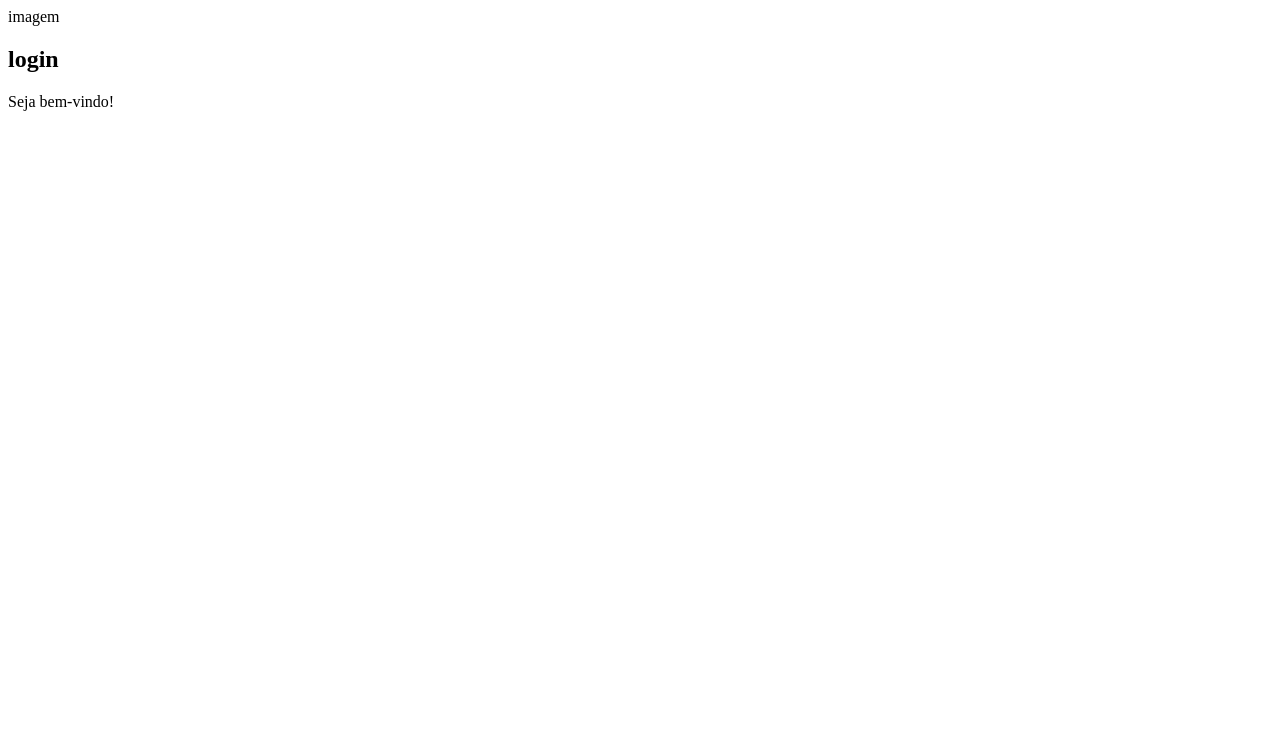
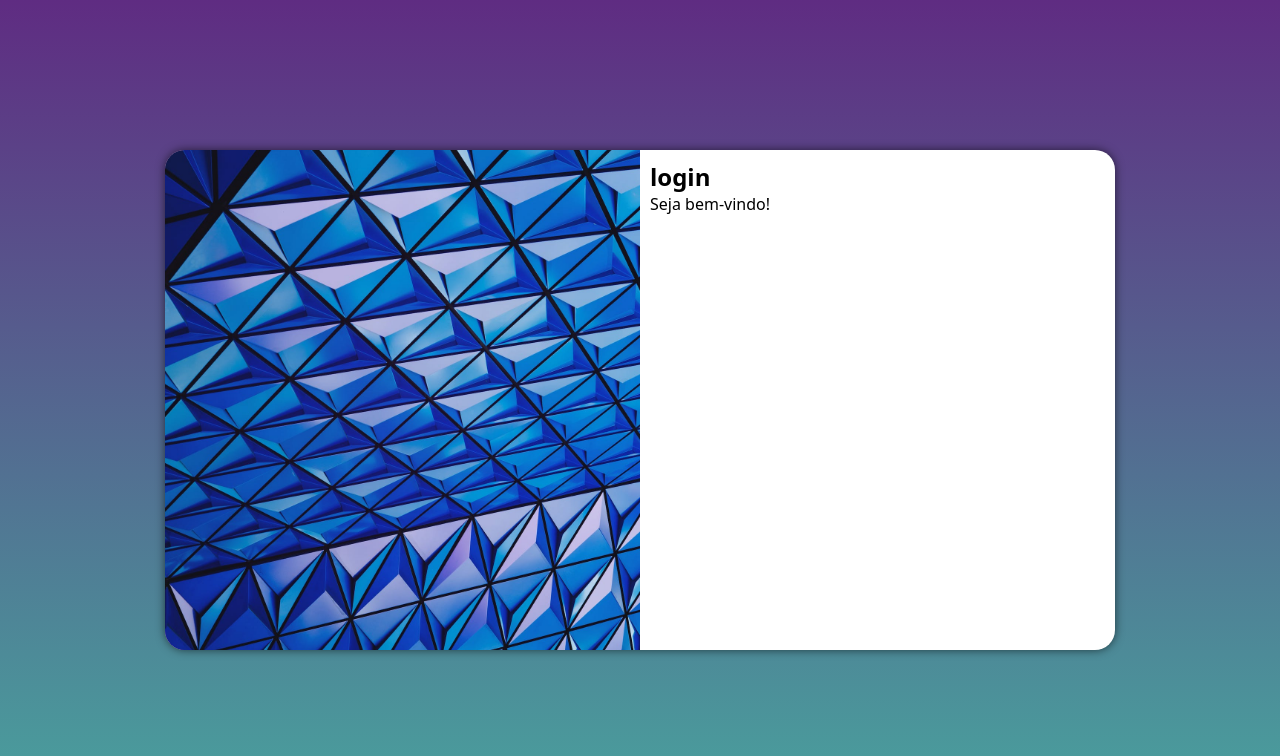
Before and after one commit to VicthorCM/projeto_login, a plain HTML site: page index.html in a window 1280 px wide. Drawn offline with Linux system fonts and the light colour scheme.

Commit message:
media query

```diff
--- /dev/null
+++ b/estilos/mediaqueries.css
@@ -0,0 +1,41 @@
+@charset "UTF-8";
+
+@media screen and (min-width: 768px) and (max-width:992px)
+{
+    body{
+        background-image: linear-gradient(to top, #49a09d,#5f2c82 );
+    }
+    section#login{
+        width: 80vw;
+    }
+
+    section#login>div#imagem{
+        float:left;
+        width: 30%;
+        height: 100%;
+    }
+    section#login>div#formulario{
+        float:right;
+        width: 70%;
+    }
+
+}
+@media screen and (min-width :992px)
+{
+    body{
+        background-image: linear-gradient(to top, #49a09d,#5f2c82 );
+    }
+    section#login{
+        width: 950px;
+    }
+
+    section#login>div#imagem{
+        float:left;
+        width: 50%;
+        height: 100%;
+    }
+    section#login>div#formulario{
+        float:right;
+        width: 50%;
+    }
+}
--- /dev/null
+++ b/estilos/style.css
@@ -0,0 +1,46 @@
+@charset "UTF-8";
+
+*{
+    font-family: system-ui, -apple-system, BlinkMacSystemFont, 'Segoe UI', Roboto, Oxygen, Ubuntu, Cantarell, 'Open Sans', 'Helvetica Neue', sans-serif;
+    padding: 0px;
+    margin: 0px;
+    box-sizing: border-box;
+}
+body,html{
+    background-color: #5f2c82;
+    width: 100vw;
+    height: 100vh;
+}
+main{
+    position: relative;
+    width: 100vw;
+    height: 100vh;
+}
+section#login{
+    position: absolute;
+    top: 50%;
+    left: 50%;
+    transform: translate(-50%,-50%);
+    background-color: white;
+    width: 250px;
+    height: 500px;
+    border-radius: 20px;
+    overflow: hidden;
+    box-shadow: 0px 0px 10px rgba(0, 0, 0, 0.598);
+    transition: width .3s,height .3s;
+    transition-timing-function: ease;
+}
+section#login>div#imagem{
+    background-image: url(../imagens/pexels-scott-webb-305816.jpg);
+    background-color: #5f2c82;
+    background-position: left center;
+    background-repeat: no-repeat;
+    background-size: cover;
+    height: 40%;
+    display:block;
+}
+section#login>div#formulario
+{
+    display: block;
+    padding: 10px;
+}
--- a/index.html
+++ b/index.html
@@ -4,12 +4,14 @@
     <meta charset="UTF-8">
     <meta name="viewport" content="width=device-width, initial-scale=1.0">
     <title>Login</title>
+    <link rel="stylesheet" href="estilos/style.css">
+    <link rel="stylesheet" href="estilos/mediaqueries.css">
 </head>
 <body>
     <main>
         <section id="login">
             <div id="imagem">
-                imagem
+
             </div>
             <div id="formulario">
                 <h1>login</h1>
```
Also changed, not shown: imagens/pexels-scott-webb-305816.jpg (added).
